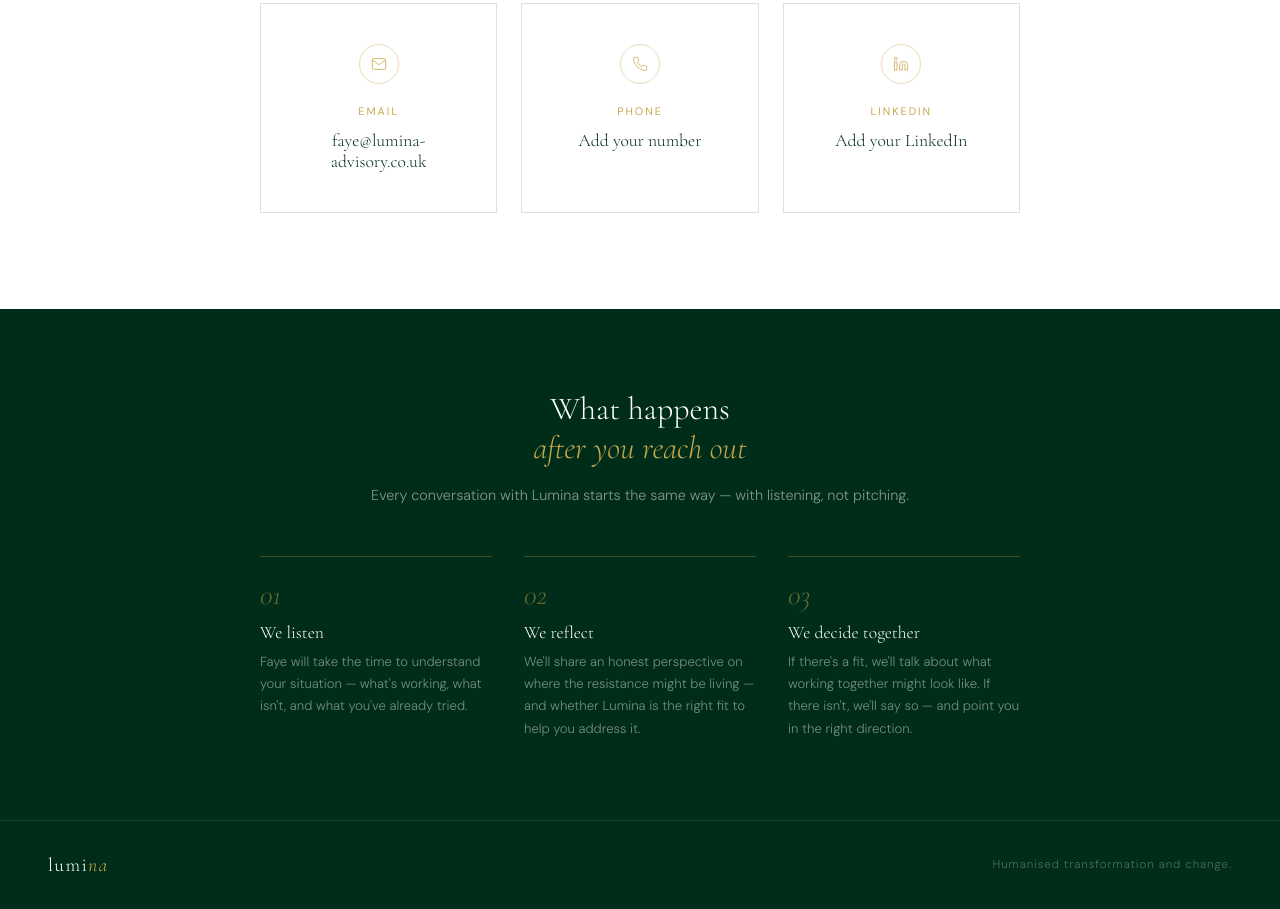
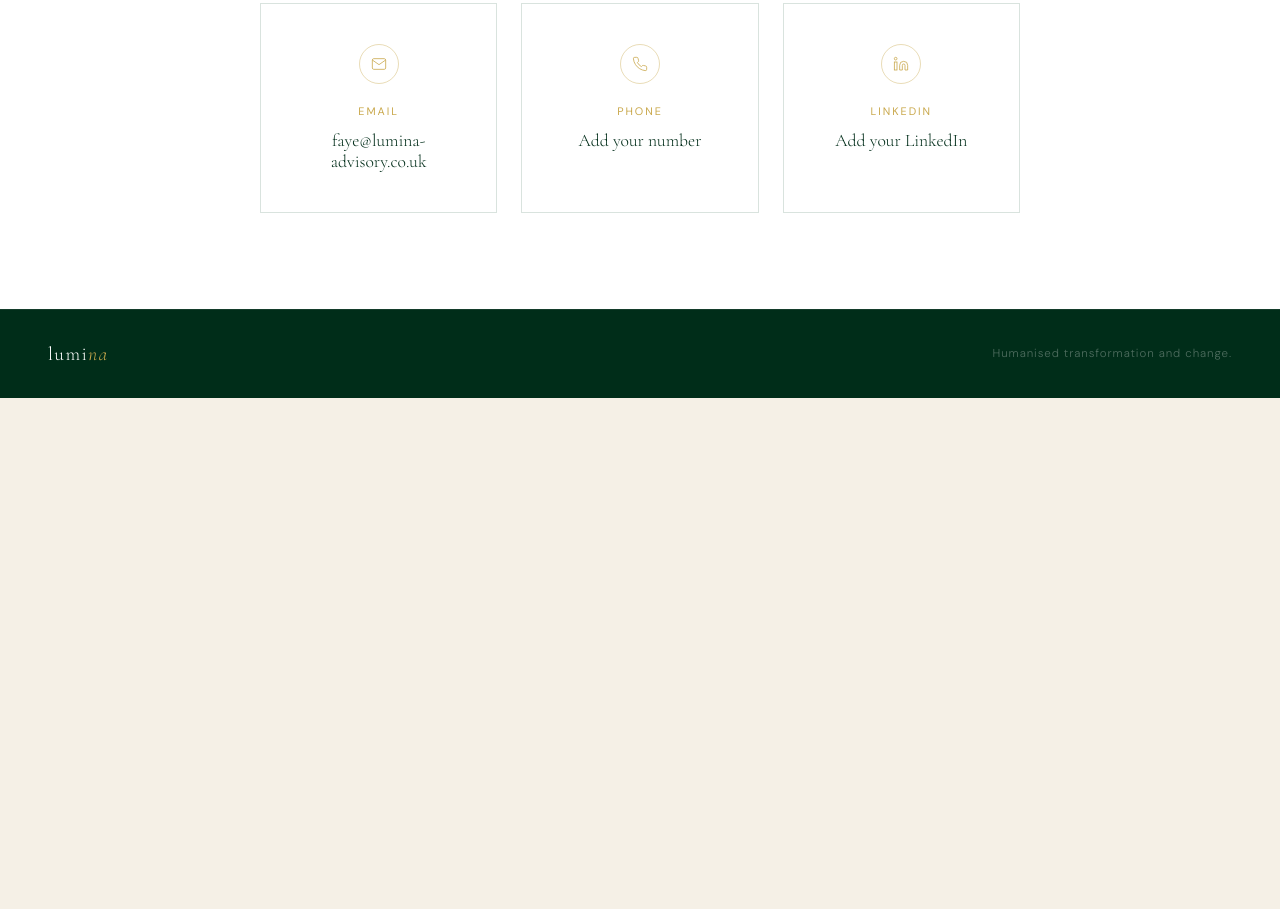
Before and after one commit to fayemcd-crypto/lumina-advisory, a plain HTML site: page contact.html in a window 1280 px wide. Shown: the part 977-1886 px from the top of the page. After the commit the page ends 1375 px from the top, so only its background shows below. Drawn offline with nearby package versions, Linux system fonts and the light colour scheme.

Commit message:
Remove what happens section from contact page

```diff
--- a/contact.html
+++ b/contact.html
@@ -127,29 +127,6 @@
   </div>
 </section>
 
-<section class="expect-strip">
-  <div class="expect-inner">
-    <h2 class="expect-heading">What happens<br><em>after you reach out</em></h2>
-    <p class="expect-sub">Every conversation with Lumina starts the same way — with listening, not pitching.</p>
-    <div class="expect-steps">
-      <div class="expect-step">
-        <div class="expect-num">01</div>
-        <div class="expect-title">We listen</div>
-        <div class="expect-desc">Faye will take the time to understand your situation — what's working, what isn't, and what you've already tried.</div>
-      </div>
-      <div class="expect-step">
-        <div class="expect-num">02</div>
-        <div class="expect-title">We reflect</div>
-        <div class="expect-desc">We'll share an honest perspective on where the resistance might be living — and whether Lumina is the right fit to help you address it.</div>
-      </div>
-      <div class="expect-step">
-        <div class="expect-num">03</div>
-        <div class="expect-title">We decide together</div>
-        <div class="expect-desc">If there's a fit, we'll talk about what working together might look like. If there isn't, we'll say so — and point you in the right direction.</div>
-      </div>
-    </div>
-  </div>
-</section>
 
 <footer class="footer-bar">
   <a class="footer-logo" href="index.html">lumi<span>na</span></a>
```
